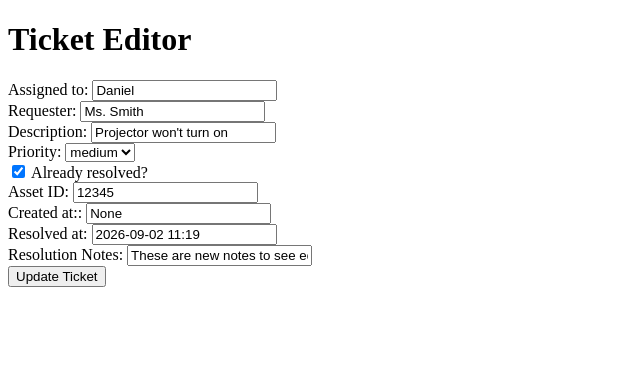
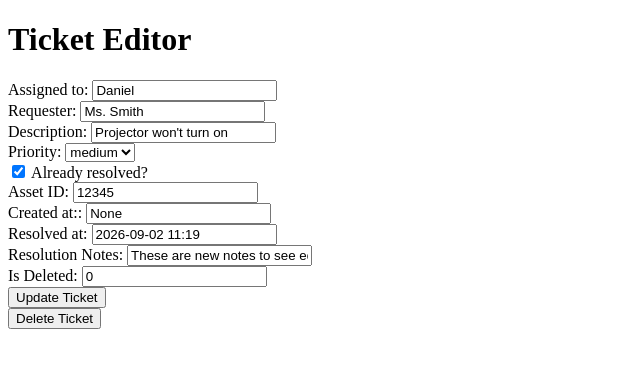
Before and after one commit to DanDuen/Helpdesk-system, a Flask app: page /ticket/1/edit in a window 1280 px wide. Shown: the top 368 px of the page, without its empty margins (0-640 px from the left). Run offline with Flask 3, Linux system fonts and the light colour scheme; data comes from the database, SQL or seed files in the repository; both versions use the stored data as it was after the commit.

Commit message:
Can now delete tickets

```diff
--- a/app.py
+++ b/app.py
@@ -1,21 +1,17 @@
 # import the Flask class from the flask package
-# This is a comment!
 
-#TODO: Make a way to delete tickets and to edit tickets
+#TODO: Make a way to delete tickets
 
 from flask import Flask, render_template, request, redirect
 from datetime import datetime
 import sqlite3
 # create an instance of the Flask application
-
 # __name__ is a special Python variable that tells Flask
-
 # where to look for things like templates later on
 
 app = Flask(__name__)
 
 # this "decorator" tells Flask: when someone visits the "/" URL (the homepage),
-
 # run the function defined right below it
 
 @app.route("/")
@@ -27,7 +23,7 @@ def home():
 def list_tickets():
     db = sqlite3.connect("helpdesk.db")      # connect to the database file
     cursor = db.cursor()                     # get a cursor to run commands
-    cursor.execute("SELECT * FROM tickets")    # get every row from the tickets table
+    cursor.execute("SELECT * FROM tickets WHERE is_deleted = 0")    # get every row from the tickets table except those marked as deleted
     all_tickets = cursor.fetchall()            # pull the actual rows into a Python list
     db.close()                               # close the connection now that we're done
     #print(all_tickets)                         # temporary: just print to terminal to verify
@@ -44,7 +40,6 @@ def new_ticket():
         asset_id = request.form["asset_id"]
         resolution_notes = request.form["resolution_notes"]
         created_at = datetime.now().strftime("%Y-%m-%d %H:%M")
-            #TODO: check if already resolved works
         already_resolved = request.form.get("already_resolved") == "yes"
 
         if already_resolved:
@@ -98,6 +93,7 @@ def edit_ticket(ticket_id):
         asset_id = request.form["asset_id"]
         resolution_notes = request.form["resolution_notes"]
         already_resolved = request.form.get("already_resolved") == "yes"
+        is_deleted = request.form.get("is_deleted") == "yes"
 
         if already_resolved:
             status = "Fixed"
@@ -110,14 +106,22 @@ def edit_ticket(ticket_id):
         cursor = conn.cursor()
         cursor.execute("""
             UPDATE tickets
-            SET assigned_to = ?, requester = ?, description = ?, priority = ?, resolution_notes = ?, status = ?, asset_id = ?, resolved_at = ?
+            SET assigned_to = ?, requester = ?, description = ?, priority = ?, resolution_notes = ?, status = ?, asset_id = ?, resolved_at = ?, is_deleted = ?
             WHERE id = ?
-        """, (assigned_to, requester, description, priority, resolution_notes, status, asset_id, resolved_at, ticket_id))
+        """, (assigned_to, requester, description, priority, resolution_notes, status, asset_id, resolved_at, is_deleted, ticket_id))
         conn.commit()
         conn.close()
 
         return redirect(f"/ticket/{ticket_id}")
-# this block only runs if you execute this file directly (not imported elsewhere)
+
+@app.route("/ticket/<int:ticket_id>/delete", methods=["POST"])
+def delete_ticket(ticket_id):
+    conn = sqlite3.connect("helpdesk.db")
+    cursor = conn.cursor()
+    cursor.execute("UPDATE tickets SET is_deleted = 1 WHERE id = ?", (ticket_id,))
+    conn.commit()
+    conn.close()
+    return redirect("/tickets")
 
 if __name__ == "__main__":
 
--- a/templates/edit_ticket.html
+++ b/templates/edit_ticket.html
@@ -56,7 +56,14 @@
             <input type="text" name="resolution_notes" value="{{ ticket[9] }}">
             <br>
 
+            <label>Is Deleted:</label>
+            <input type="text" name="is_deleted" value="{{ ticket[10] }}">
+            <br>
+
             <input type="submit" value="Update Ticket">
+        </form>
+        <form action="/ticket/{{ ticket[0] }}/delete" method="POST" onsubmit="return confirm('Are you sure you want to delete this ticket?');">
+            <button type="submit">Delete Ticket</button>
         </form>
     </body>
 </html>
--- a/templates/ticket.html
+++ b/templates/ticket.html
@@ -16,7 +16,11 @@
         <p><strong>Created at:</strong> {{ ticket[7] }}</p>
         <p><strong>Resolved at:</strong> {{ ticket[8] }}</p>
         <p><strong>Resolution Notes:</strong> {{ ticket[9] }}</p>
+        <p><strong>Is Deleted:</strong> {{ ticket[10] }}</p>
         <p><a href="/ticket/{{ ticket[0] }}/edit">Edit this ticket</a></p>
+        <form action="/ticket/{{ ticket[0] }}/delete" method="POST" onsubmit="return confirm('Are you sure you want to delete this ticket?');">
+            <button type="submit">Delete Ticket</button>
+        </form>
         <p><a href="/tickets">Back to Tickets List</a></p>
 
     </body>
```
Also changed, not shown: templates/tickets.html (+7 -4 lines), helpdesk.db.
